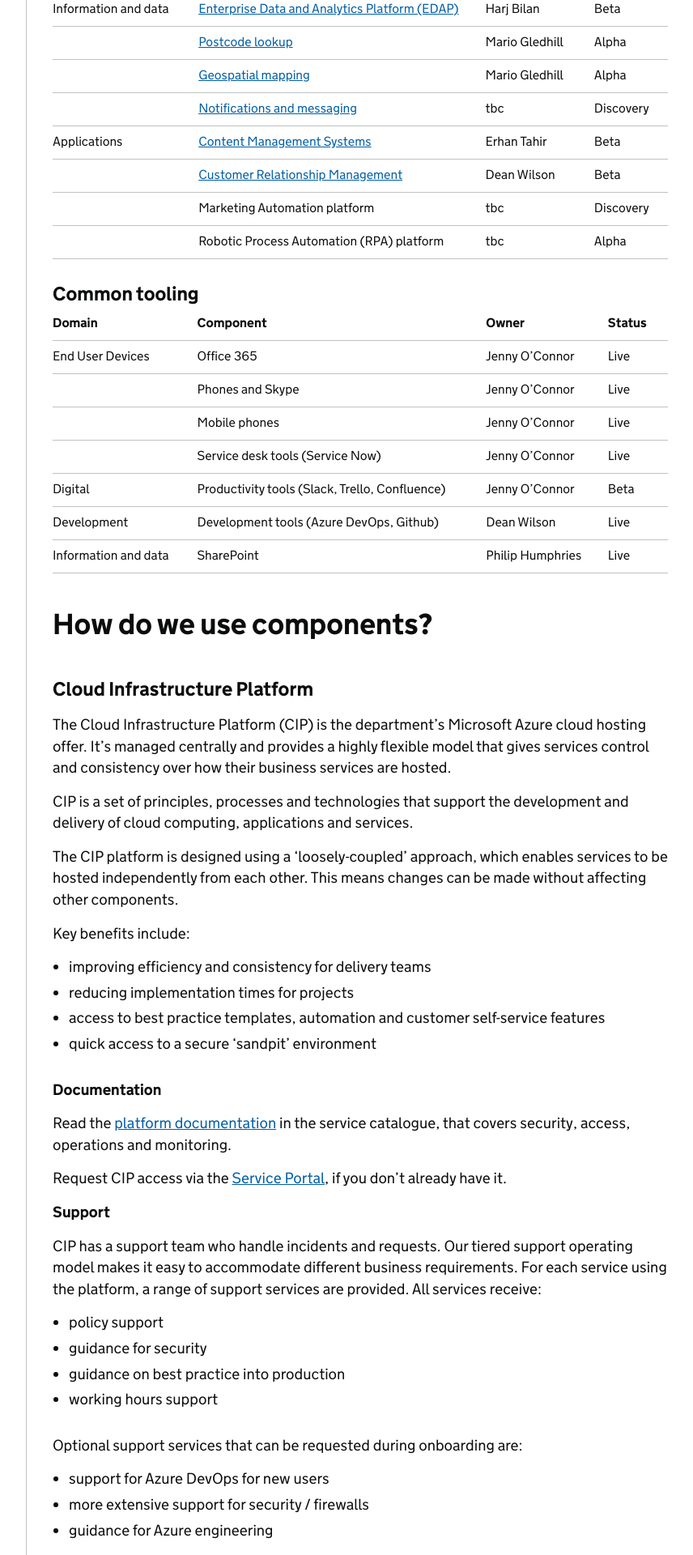
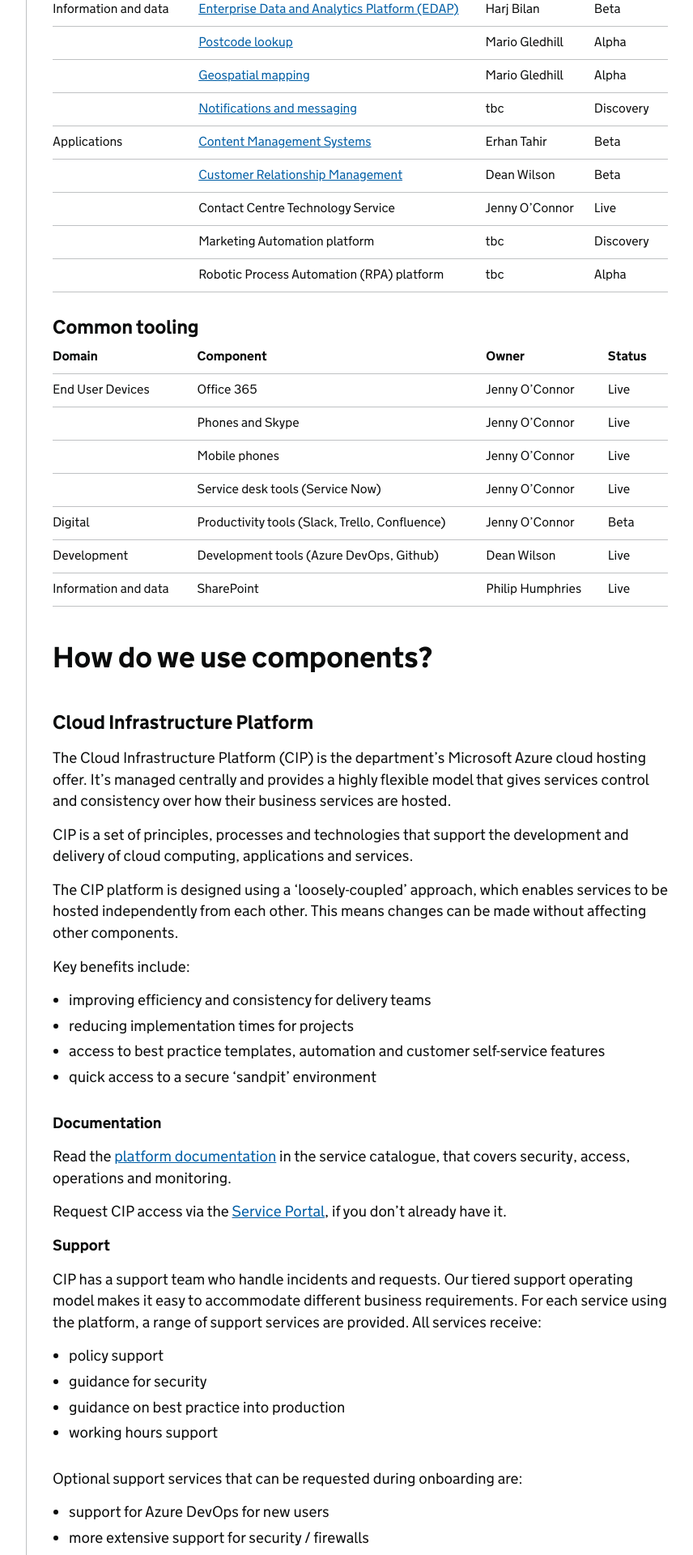
Before and after one commit to DFE-Digital/architecture, a Jekyll site: the page built from common-components/index.md, in a window 1280 px wide. Shown: the part 1585-3505 px from the top of the page at 81% size, without its empty margins (298-1154 px from the left). Built offline with Jekyll 4.4.1, drawn with Linux system fonts in a browser that asks for light colours; our own code applies the rules of GitHub Pages for plain Markdown files.

Commit message:
Update index.md

```diff
--- a/common-components/index.md
+++ b/common-components/index.md
@@ -47,6 +47,7 @@ Information and data | [Enterprise Data and Analytics Platform (EDAP)](#edap) |
  | [Notifications and messaging](#notifications) | tbc | Discovery
 Applications | [Content Management Systems ](#cms) | Erhan Tahir | Beta
  | [Customer Relationship Management](#crm) | Dean Wilson | Beta
+ | Contact Centre Technology Service | Jenny O'Connor | Live
  | Marketing Automation platform | tbc | Discovery
  | Robotic Process Automation (RPA) platform | tbc | Alpha
 
```
